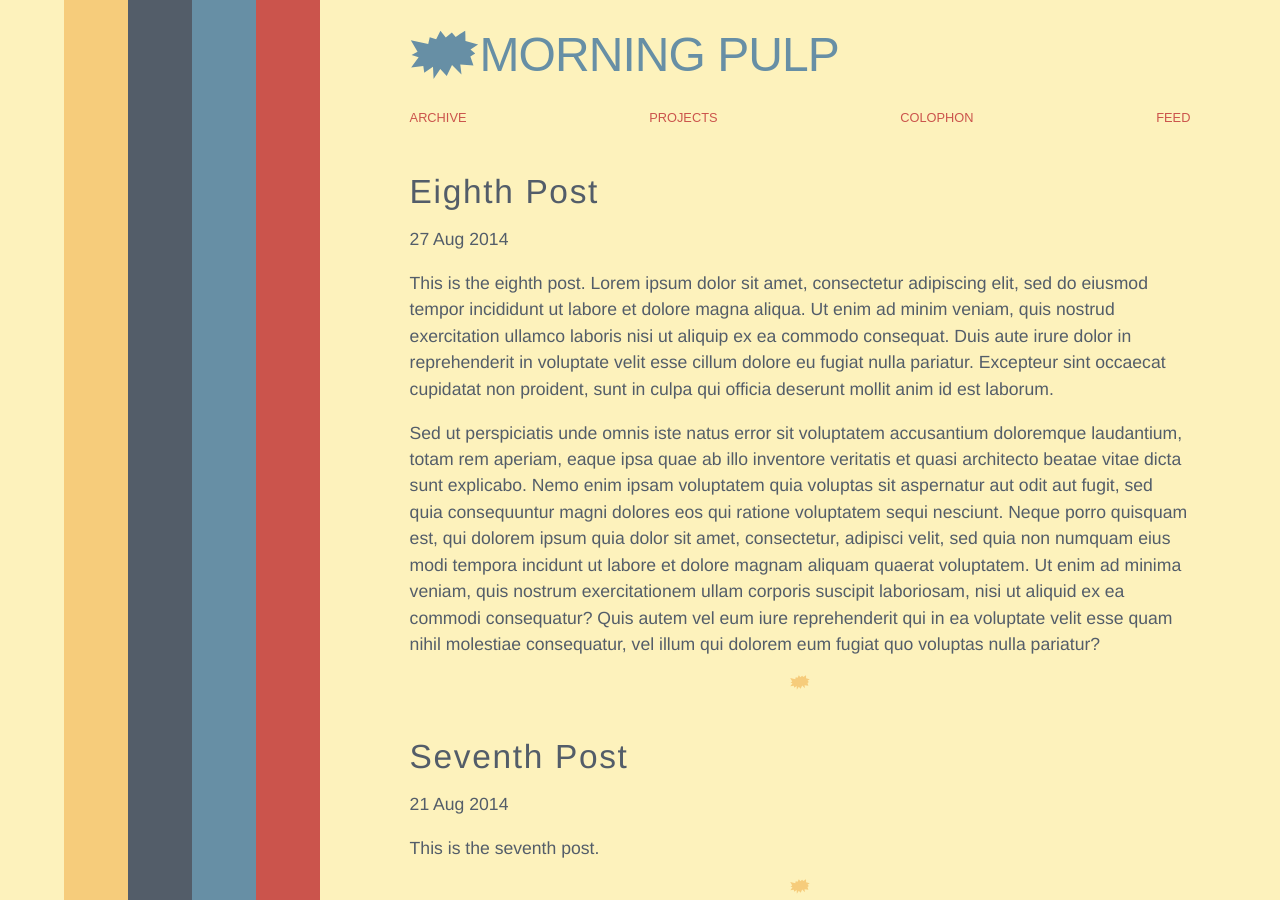
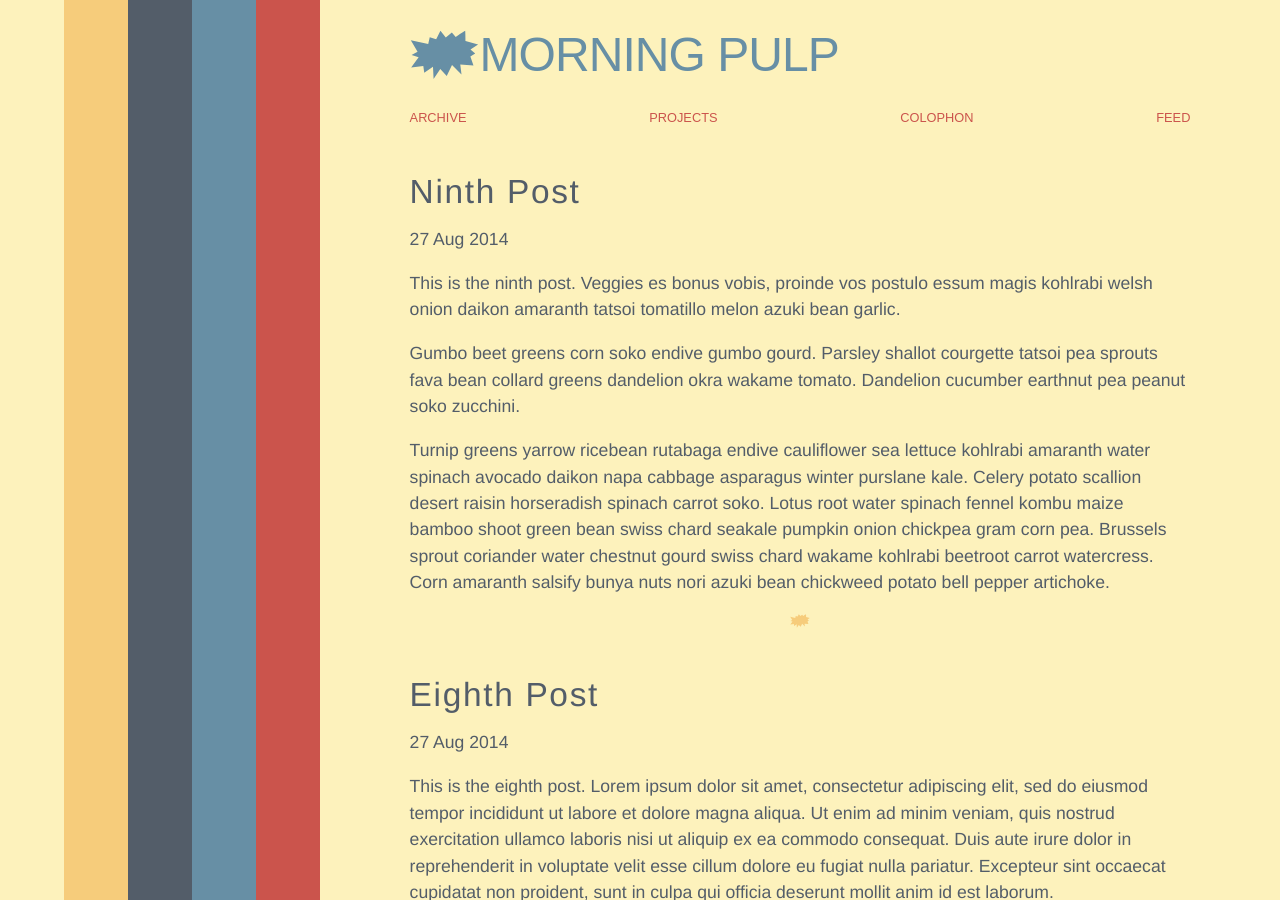
Before and after one commit to thatcameron/jekyll, a Jekyll site: the page built from index.html, in a window 1280 px wide and 900 px high. Built offline with Jekyll 4.4.1, drawn with Linux system fonts in a browser that asks for light colours; Markdown is read by kramdown in place of the engine named in the settings.

Commit message:
Created ninth post

```diff
--- a/_includes/footer.html
+++ b/_includes/footer.html
@@ -1 +1 @@
-  <footer><a href="http://creativecommons.org/licenses/by-nc-nd/4.0/">Copyright &copy; {% assign copyYear = '2014' %}{% assign curYear = site.time | date: "%Y" %}{{ copyYear }}{% if copyYear != curYear %}-{{ curYear }}{% endif %}</a> Cameron Tracy</footer>
+  <footer><a href="http://creativecommons.org/licenses/by-nc-nd/4.0/">Copyright &copy; {% assign copyYear = '2014' %}{% assign curYear = site.time | date: "%Y" %}{{ copyYear }}{% if copyYear != curYear %}-{{ curYear }}{% endif %}</a> <a href="{{ site.baseurl }}/colophon/" rel="author">Cameron Tracy</a></footer>
--- /dev/null
+++ b/_posts/2014-08-27-ninth-post.md
@@ -0,0 +1,12 @@
+---
+title: "Ninth Post"
+author: Cameron Tracy
+date: 2014-08-27 08:30:49 -0700
+layout: post
+published: true
+---
+This is the ninth post. Veggies es bonus vobis, proinde vos postulo essum magis kohlrabi welsh onion daikon amaranth tatsoi tomatillo melon azuki bean garlic.
+
+Gumbo beet greens corn soko endive gumbo gourd. Parsley shallot courgette tatsoi pea sprouts fava bean collard greens dandelion okra wakame tomato. Dandelion cucumber earthnut pea peanut soko zucchini.
+
+Turnip greens yarrow ricebean rutabaga endive cauliflower sea lettuce kohlrabi amaranth water spinach avocado daikon napa cabbage asparagus winter purslane kale. Celery potato scallion desert raisin horseradish spinach carrot soko. Lotus root water spinach fennel kombu maize bamboo shoot green bean swiss chard seakale pumpkin onion chickpea gram corn pea. Brussels sprout coriander water chestnut gourd swiss chard wakame kohlrabi beetroot carrot watercress. Corn amaranth salsify bunya nuts nori azuki bean chickweed potato bell pepper artichoke.
```
